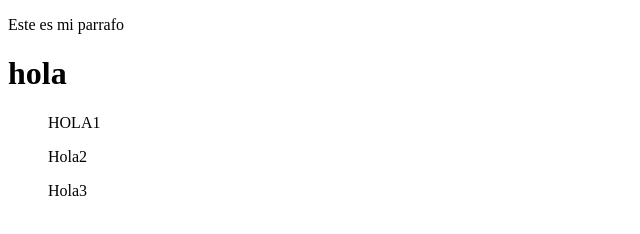
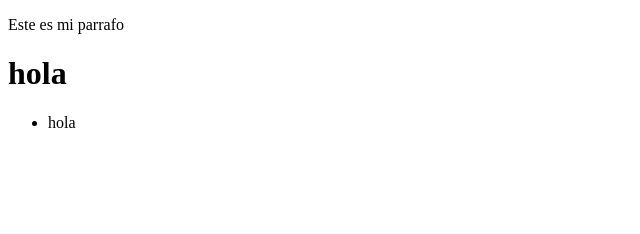
Before and after one commit to ConstantinoAntonio/practicaderepositorio, a plain HTML site: page about.html in a window 1280 px wide. Shown: the whole page, without its empty margins (0-640 px from the left). Drawn offline with Linux system fonts and the light colour scheme.

Commit message:
Update about.html
Se hizo cambio en la estructura del ul y li

```diff
--- a/about.html
+++ b/about.html
@@ -10,8 +10,8 @@
     <p>Este es mi parrafo</p>
     <h1>hola</h1>
 
-    <ul>HOLA1</ul>
-    <ul>Hola2</ul>
-    <ul>Hola3</ul>
+    <ul>
+        <li>hola</li>
+    </ul>
 </body>
 </html>
```
